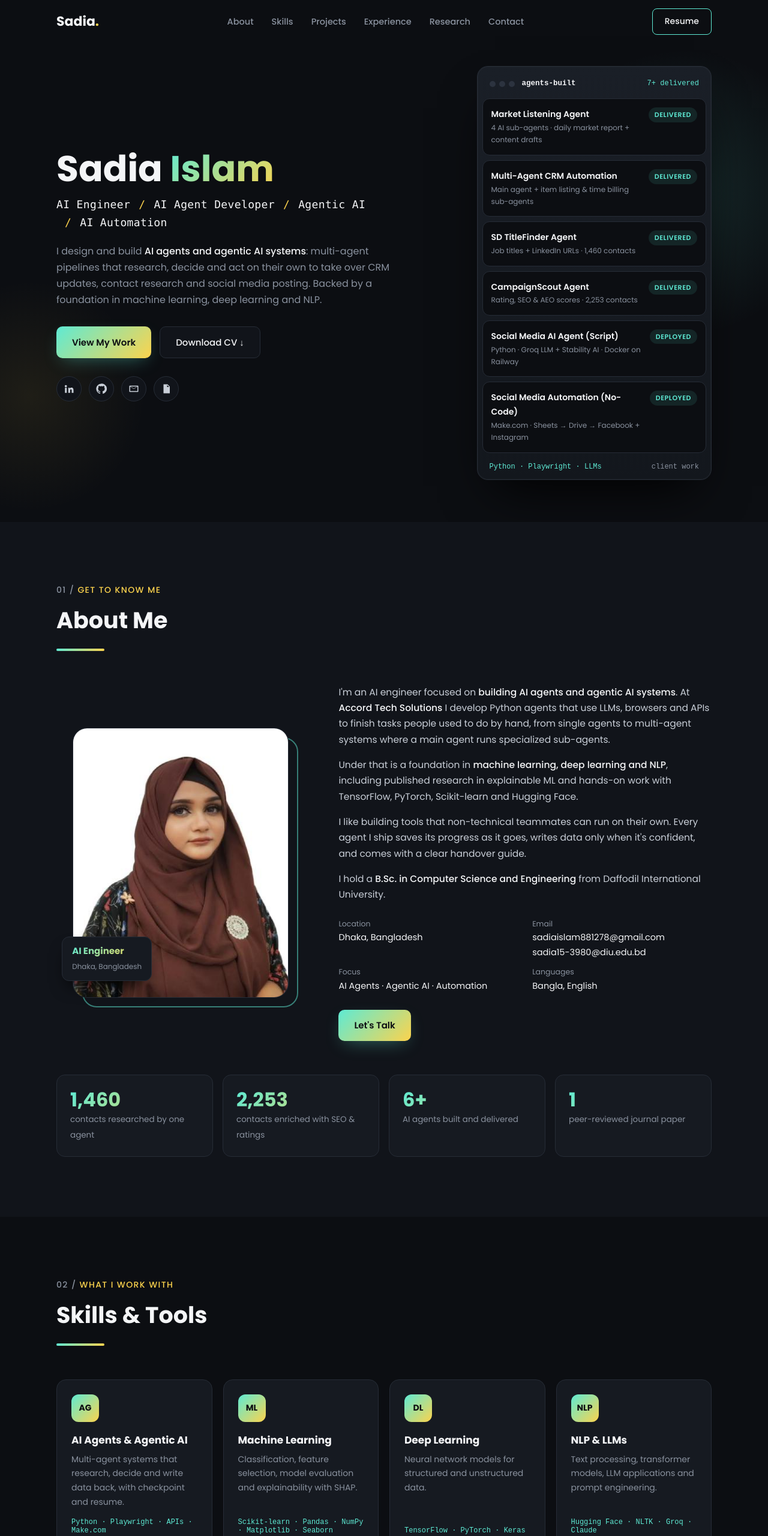
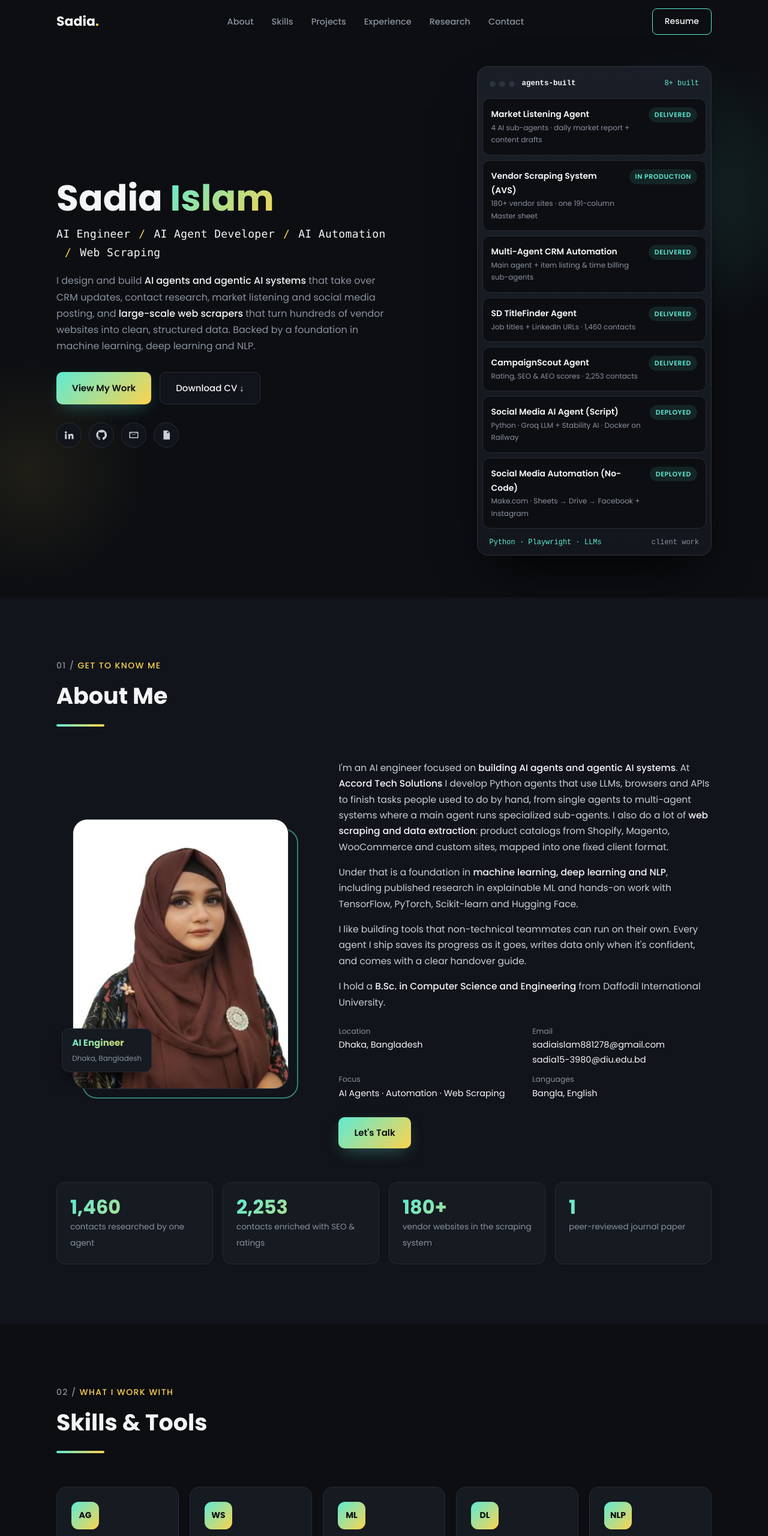
Before and after one commit to sadiaislamcse/sadiaislamcse.github.io, a plain HTML site: page index.html in a window 1280 px wide. Shown: the top 2560 px of the page at 60% size. Drawn offline with Linux system fonts and the light colour scheme.

Commit message:
Add web scraping focus, AVS scraping system and new tech stack
Co-Authored-By: Claude Opus 5.5 <noreply@anthropic.com>

```diff
--- a/index.html
+++ b/index.html
@@ -3,8 +3,8 @@
 <head>
 <meta charset="utf-8">
 <meta name="viewport" content="width=device-width, initial-scale=1">
-<title>Sadia Islam | AI Engineer · AI Agent Developer · Agentic AI</title>
-<meta name="description" content="Sadia Islam, AI engineer in Dhaka. I build AI agents and agentic AI systems that automate real business work, backed by machine learning, deep learning and NLP.">
+<title>Sadia Islam | AI Engineer · AI Agent Developer · Web Scraping</title>
+<meta name="description" content="Sadia Islam, AI engineer in Dhaka. I build AI agents, agentic AI systems and large-scale web scrapers, backed by machine learning, deep learning and NLP.">
 <link rel="preconnect" href="https://fonts.googleapis.com">
 <link rel="preconnect" href="https://fonts.gstatic.com" crossorigin>
 <link href="https://fonts.googleapis.com/css2?family=Poppins:wght@400;500;600;700&display=swap" rel="stylesheet">
@@ -112,7 +112,7 @@ section.alt{background:var(--bg2)}
 .info span{color:var(--muted);display:block;font-size:12.5px}
 .info div{word-break:break-word}
 
-.expertise{display:grid;grid-template-columns:repeat(4,1fr);gap:18px;margin-bottom:36px}
+.expertise{display:grid;grid-template-columns:repeat(auto-fit,minmax(200px,1fr));gap:18px;margin-bottom:36px}
 .ex{background:var(--card);border:1px solid var(--line);border-radius:16px;padding:24px;display:flex;flex-direction:column;transition:transform .2s,border-color .2s}
 .ex:hover{transform:translateY(-4px);border-color:var(--a1)}
 .ex-i{width:46px;height:46px;border-radius:12px;background:var(--grad);color:var(--on);display:grid;place-items:center;font-weight:700;font-size:14px;margin-bottom:16px}
@@ -212,8 +212,8 @@ footer{border-top:1px solid var(--line);padding:26px 0;text-align:center;font-si
 <section class="hero" id="home"><div class="wrap">
   <div>
     <h1>Sadia <span class="g">Islam</span></h1>
-    <p class="role"><span>AI Engineer</span><span>AI Agent Developer</span><span>Agentic AI</span><span>AI Automation</span></p>
-    <p class="intro">I design and build <b>AI agents and agentic AI systems</b>: multi-agent pipelines that research, decide and act on their own to take over CRM updates, contact research and social media posting. Backed by a foundation in machine learning, deep learning and NLP.</p>
+    <p class="role"><span>AI Engineer</span><span>AI Agent Developer</span><span>AI Automation</span><span>Web Scraping</span></p>
+    <p class="intro">I design and build <b>AI agents and agentic AI systems</b> that take over CRM updates, contact research, market listening and social media posting, and <b>large-scale web scrapers</b> that turn hundreds of vendor websites into clean, structured data. Backed by a foundation in machine learning, deep learning and NLP.</p>
     <div class="btns">
       <a class="btn p" href="#projects">View My Work</a>
       <a class="btn o" href="Sadia_Islam_CV.pdf" download>Download CV ↓</a>
@@ -226,8 +226,9 @@ footer{border-top:1px solid var(--line);padding:26px 0;text-align:center;font-si
     </div>
   </div>
   <div class="console" aria-label="Agents Sadia has built">
-    <div class="c-head"><span class="dots"><i></i><i></i><i></i></span><b>agents-built</b><span class="live">7+ delivered</span></div>
+    <div class="c-head"><span class="dots"><i></i><i></i><i></i></span><b>agents-built</b><span class="live">8+ built</span></div>
     <div class="c-row"><div><b>Market Listening Agent</b><small>4 AI sub-agents · daily market report + content drafts</small></div><span class="st done">delivered</span></div>
+    <div class="c-row"><div><b>Vendor Scraping System (AVS)</b><small>180+ vendor sites · one 191-column Master sheet</small></div><span class="st done">in production</span></div>
     <div class="c-row"><div><b>Multi-Agent CRM Automation</b><small>Main agent + item listing &amp; time billing sub-agents</small></div><span class="st done">delivered</span></div>
     <div class="c-row"><div><b>SD TitleFinder Agent</b><small>Job titles + LinkedIn URLs · 1,460 contacts</small></div><span class="st done">delivered</span></div>
     <div class="c-row"><div><b>CampaignScout Agent</b><small>Rating, SEO &amp; AEO scores · 2,253 contacts</small></div><span class="st done">delivered</span></div>
@@ -245,14 +246,14 @@ footer{border-top:1px solid var(--line);padding:26px 0;text-align:center;font-si
       <div class="chip-float"><b class="g">AI Engineer</b><small>Dhaka, Bangladesh</small></div>
     </div>
     <div class="r">
-      <p>I'm an AI engineer focused on <b>building AI agents and agentic AI systems</b>. At <b>Accord Tech Solutions</b> I develop Python agents that use LLMs, browsers and APIs to finish tasks people used to do by hand, from single agents to multi-agent systems where a main agent runs specialized sub-agents.</p>
+      <p>I'm an AI engineer focused on <b>building AI agents and agentic AI systems</b>. At <b>Accord Tech Solutions</b> I develop Python agents that use LLMs, browsers and APIs to finish tasks people used to do by hand, from single agents to multi-agent systems where a main agent runs specialized sub-agents. I also do a lot of <b>web scraping and data extraction</b>: product catalogs from Shopify, Magento, WooCommerce and custom sites, mapped into one fixed client format.</p>
       <p>Under that is a foundation in <b>machine learning, deep learning and NLP</b>, including published research in explainable ML and hands-on work with TensorFlow, PyTorch, Scikit-learn and Hugging Face.</p>
       <p>I like building tools that non-technical teammates can run on their own. Every agent I ship saves its progress as it goes, writes data only when it's confident, and comes with a clear handover guide.</p>
       <p>I hold a <b>B.Sc. in Computer Science and Engineering</b> from Daffodil International University.</p>
       <div class="info">
         <div><span>Location</span>Dhaka, Bangladesh</div>
         <div><span>Email</span><a href="mailto:sadiaislam881278@gmail.com">sadiaislam881278@gmail.com</a><br><a href="mailto:sadia15-3980@diu.edu.bd">sadia15-3980@diu.edu.bd</a></div>
-        <div><span>Focus</span>AI Agents · Agentic AI · Automation</div>
+        <div><span>Focus</span>AI Agents · Automation · Web Scraping</div>
         <div><span>Languages</span>Bangla, English</div>
       </div>
       <a class="btn p" href="#contact">Let's Talk</a>
@@ -260,7 +261,7 @@ footer{border-top:1px solid var(--line);padding:26px 0;text-align:center;font-si
     <div class="facts r">
       <div class="fact"><b class="g">1,460</b><span>contacts researched by one agent</span></div>
       <div class="fact"><b class="g">2,253</b><span>contacts enriched with SEO &amp; ratings</span></div>
-      <div class="fact"><b class="g">6+</b><span>AI agents built and delivered</span></div>
+      <div class="fact"><b class="g">180+</b><span>vendor websites in the scraping system</span></div>
       <div class="fact"><b class="g">1</b><span>peer-reviewed journal paper</span></div>
     </div>
   </div>
@@ -270,6 +271,7 @@ footer{border-top:1px solid var(--line);padding:26px 0;text-align:center;font-si
   <div class="title r"><span>What I work with</span><h2>Skills &amp; Tools</h2></div>
   <div class="expertise r">
     <div class="ex"><span class="ex-i">AG</span><h3>AI Agents &amp; Agentic AI</h3><p>Multi-agent systems that research, decide and write data back, with checkpoint and resume.</p><div class="ex-t">Python · Playwright · APIs · Make.com</div></div>
+    <div class="ex"><span class="ex-i">WS</span><h3>Web Scraping &amp; Data Extraction</h3><p>Large-scale product and contact scraping with category discovery, checkpoint/resume, de-duplication and data-quality checks.</p><div class="ex-t">Playwright · nodriver · BeautifulSoup · httpx · lxml</div></div>
     <div class="ex"><span class="ex-i">ML</span><h3>Machine Learning</h3><p>Classification, feature selection, model evaluation and explainability with SHAP.</p><div class="ex-t">Scikit-learn · Pandas · NumPy · Matplotlib · Seaborn</div></div>
     <div class="ex"><span class="ex-i">DL</span><h3>Deep Learning</h3><p>Neural network models for structured and unstructured data.</p><div class="ex-t">TensorFlow · PyTorch · Keras</div></div>
     <div class="ex"><span class="ex-i">NLP</span><h3>NLP &amp; LLMs</h3><p>Text processing, transformer models, LLM applications and prompt engineering.</p><div class="ex-t">Hugging Face · NLTK · Groq · Claude</div></div>
@@ -296,7 +298,7 @@ footer{border-top:1px solid var(--line);padding:26px 0;text-align:center;font-si
     <div class="sk"><span class="txt">MA</span>Multi-Agent</div>
     <div class="sk"><span class="txt">MK</span>Make.com</div>
   </div>
-  <div class="chips r">
+  <div class="chips r"><span>Claude Code Sub-agents &amp; Skills</span><span>YouTube Data API</span><span>RSS</span><span>Google Drive, Docs &amp; Sheets</span><span>pytest</span><span>nodriver</span><span>httpx</span><span>lxml</span><span>pdfplumber</span><span>OCR (Tesseract)</span><span>Shopify / Magento / WooCommerce</span><span>Algolia &amp; GraphQL APIs</span>
     <span>Agentic AI</span><span>Prompt Engineering</span><span>Machine Learning</span><span>Deep Learning</span><span>NLP</span><span>Explainable AI (SHAP)</span><span>Feature Selection</span><span>Data Visualization</span><span>Seaborn</span><span>REST APIs</span><span>Graph API</span><span>Telegram Bot API</span><span>Web Scraping</span><span>ETL Pipelines</span><span>SQL</span><span>Railway</span><span>VPS / SSH</span><span>Claude Code</span>
   </div>
 </div></section>
@@ -311,6 +313,15 @@ footer{border-top:1px solid var(--line);padding:26px 0;text-align:center;font-si
         <p>Tracks what competitors, industry influencers and their clients publish every day, builds a knowledge base of buyer pains and trends, writes a dated daily report and drafts content for social media, email, LinkedIn and the blog.</p>
         <ul><li>AI sub-agents: insight extractor, report writer, content strategist, source scout</li><li>Low token cost: AI reads only new items, the rest is plain Python</li><li>Compliance first and human in the loop: every output is a draft until approved</li></ul>
         <div class="tags"><span>Python</span><span>Claude Code sub-agents</span><span>YouTube Data API</span><span>RSS</span><span>Google Drive &amp; Sheets</span><span>pytest</span></div></div>
+    </article>
+    <article class="pj r">
+      <div class="top" style="--c:radial-gradient(circle at 85% 15%,#fcd34d2e,transparent 55%),radial-gradient(circle at 10% 110%,#5eead41f,transparent 50%),#1b2029"><i>🕸️</i><em>Web Scraping · Large Scale</em></div>
+      <div class="body"><h3>Vendor Product Scraping System (AVS Agent)</h3>
+        <div class="flow"><span>Vendor URL</span> → <span>Category discovery</span> → <span>Scraper</span> → <span>Test run</span> → <span>QA + price check</span> → <span>Master Excel</span></div>
+        <p>A Claude Code-powered agentic scraping system that turns interior-design vendor websites into one fixed 191-column Master sheet in the client's template.</p>
+        <ul><li>180+ vendor scrapers across Shopify, Magento 2, WooCommerce, BigCommerce, NetSuite, EPiServer and custom sites</li><li>Discovers categories itself and maps them to the client's accepted list</li><li>Checkpoint/resume, duplicate filter, live price check, data-quality pass and regression tests</li><li>Runs in parallel on a VPS with screen/nohup</li></ul>
+        <p class="stat"><b>180+</b> vendor websites · <b>191</b>-column output</p>
+        <div class="tags"><span>Python</span><span>Playwright</span><span>nodriver</span><span>BeautifulSoup</span><span>GraphQL / REST</span><span>openpyxl</span><span>pdfplumber</span></div></div>
     </article>
     <article class="pj r">
       <div class="top" style="--c:radial-gradient(circle at 85% 15%,#5eead42e,transparent 55%),radial-gradient(circle at 10% 110%,#fcd34d1f,transparent 50%),#1b2029"><i>🧠</i><em>Multi-Agent System</em></div>
```
